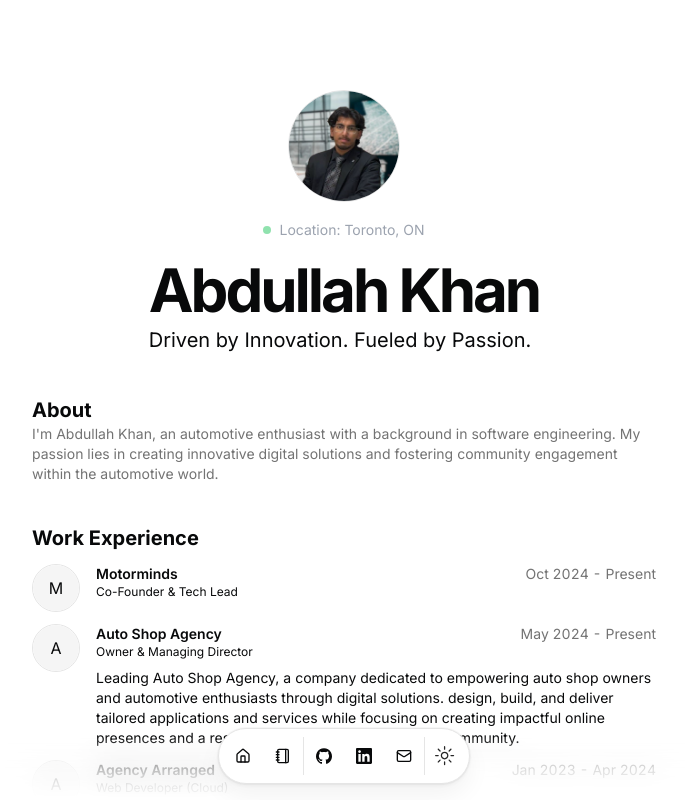
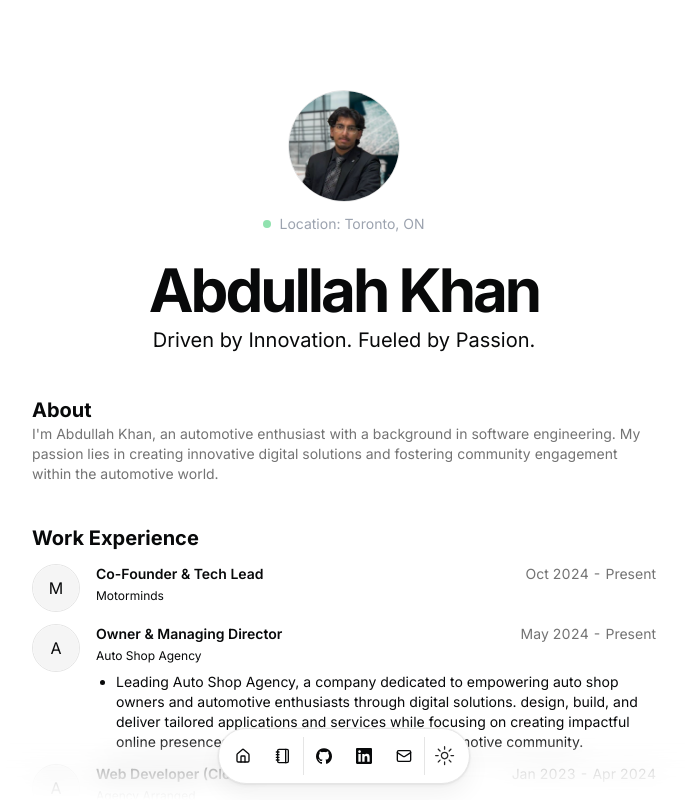
Before and after one commit to akhan2001/portfolio, a Next.js app: page / in a window 1280 px wide. Both pictures are taken after a click on the link 640 px from the left and 648 px from the top of the page. Shown: the top 800 px of the page, without its empty margins (296-981 px from the left). Built offline with nearby package versions, Linux system fonts and the light colour scheme.

Commit message:
Small fixes

```diff
--- a/src/app/page.tsx
+++ b/src/app/page.tsx
@@ -8,6 +8,7 @@ import { Badge } from "@/components/ui/badge";
 import { DATA } from "@/data/resume";
 import Link from "next/link";
 import Markdown from "react-markdown";
+import { workerData } from "worker_threads";
 
 const BLUR_FADE_DELAY = 0.04;
 
@@ -23,11 +24,13 @@ export default function Page() {
                     <AvatarFallback>{DATA.initials}</AvatarFallback>
                     </Avatar>
                 </BlurFade>
+                <BlurFade delay={BLUR_FADE_DELAY}>
                 <div className="flex items-center justify-center space-x-2 mt-1">
                     <div className="w-2 h-2 rounded-full bg-green-500 animate-pulse"></div>
                     <p className="text-sm text-gray-400">{`Location: ${DATA.location}`}</p>
                 </div>
-                <div className="flex-col flex flex-1 space-y-1.5 text-center mt-5">
+                </BlurFade>
+                <div className="flex flex-col items-center justify-center space-y-1.5 text-center mt-5">
                     <BlurFadeText
                         delay={BLUR_FADE_DELAY}
                         className="text-3xl font-bold tracking-tighter sm:text-5xl xl:text-6xl/none"
@@ -67,12 +70,23 @@ export default function Page() {
                 key={work.company}
                 logoUrl={work.logoUrl}
                 altText={work.company}
-                title={work.company}
-                subtitle={work.title}
+                title={work.title}
+                subtitle={work.company}
                 href={work.href}
                 badges={work.badges}
                 period={`${work.start} - ${work.end ?? "Present"}`}
-                description={work.description}
+                description={
+                    <ul className="list-disc pl-5">
+                      {work.description
+                        .split("•")
+                        .filter((point) => point.trim() !== "") // Remove empty points
+                        .map((point, idx) => (
+                          <li key={idx} className="mt-1 text-sm text-700">
+                            {point.trim()}
+                          </li>
+                        ))}
+                    </ul>
+                }
             />
             </BlurFade>
           ))}
--- a/src/components/resume-card.tsx
+++ b/src/components/resume-card.tsx
@@ -17,7 +17,7 @@ interface ResumeCardProps {
   href?: string;
   badges?: readonly string[];
   period: string;
-  description?: string;
+  description?: string | React.ReactNode;
 }
 export const ResumeCard = ({
   logoUrl,
@@ -84,7 +84,7 @@ export const ResumeCard = ({
                 {period}
               </div>
             </div>
-            {subtitle && <div className="font-sans text-xs">{subtitle}</div>}
+            {subtitle && <div className="mt-1 font-sans text-xs">{subtitle}</div>}
           </CardHeader>
           {description && (
             <motion.div
--- a/src/data/resume.tsx
+++ b/src/data/resume.tsx
@@ -92,7 +92,7 @@ export const DATA = {
       start: "Oct 2024",
       end: "Present",
       description:
-        "• Developing and deploying robust software tools that enable auto shops to manage workflows, including customer management, job scheduling, and parts inventory tracking, optimizing their daily operations. \n• Integrating AI by designing ETL pipelines, building custom LLM training workflows, and exploring Retrieval-Augmented Generation (RAG) methodologies to enhance AI-driven features, improve user experience, and automate processes like client support and service recommendations",
+        "• Developing and deploying a SaaS Application to enable auto shops to manage workflows, including customer management, job scheduling, and parts inventory tracking, optimizing their daily operations. • Integrating AI by designing ETL pipelines, building custom LLM training workflows, and exploring Retrieval-Augmented Generation (RAG) methodologies to enhance AI-driven features, improve user experience, and automate processes like client support and service recommendations",
     },
     {
       company: "Auto Shop Agency",
```
Lines whose indentation alone changed are shown as unchanged.
